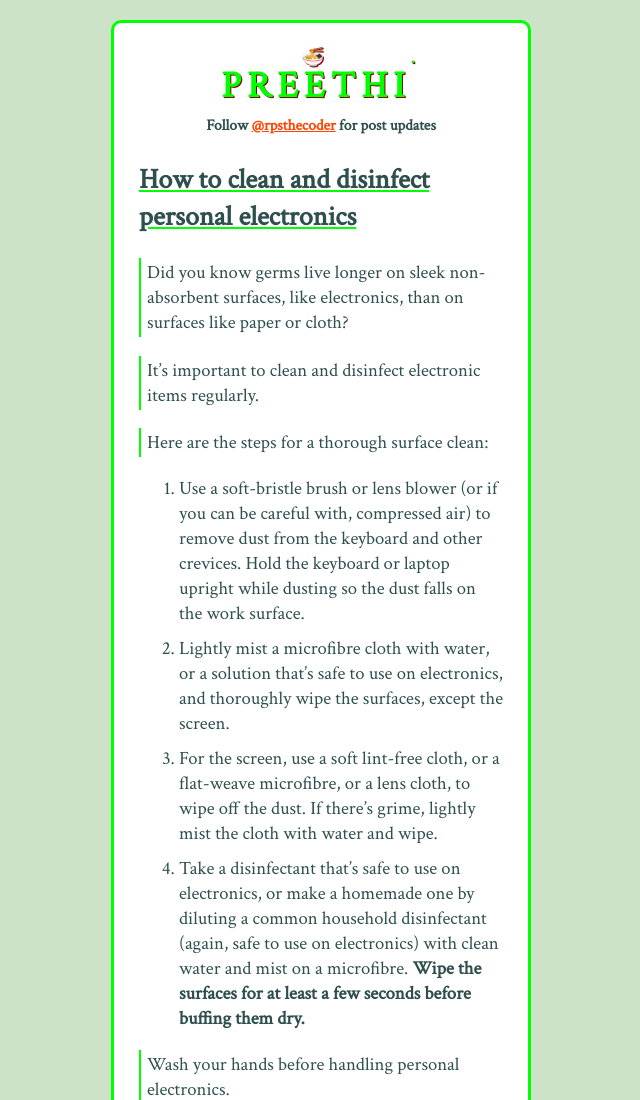
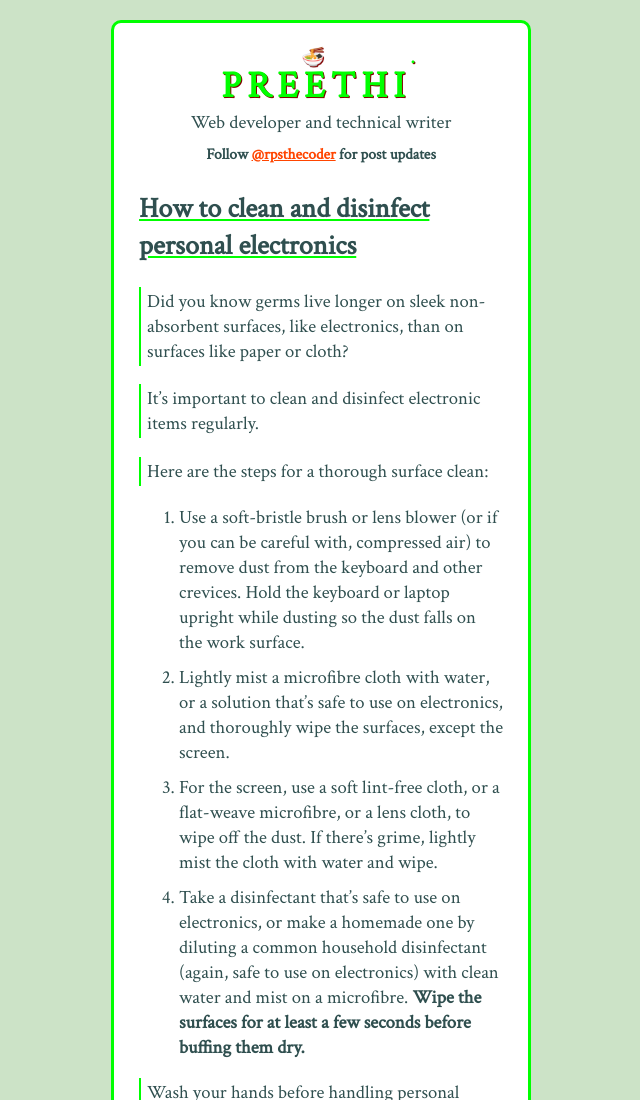
Before and after one commit to rpsthecoder/38696253, a plain HTML site: page index.html in a window 1280 px wide. Shown: the top 1100 px of the page, without its empty margins (319-959 px from the left). Drawn offline with Linux system fonts and the light colour scheme.

Commit message:
initial commit

```diff
--- a/index.html
+++ b/index.html
@@ -30,6 +30,7 @@
 			letter-spacing: 6px;
 			border-top-left-radius: 10px;
 			border-top-right-radius: 10px;
+			margin-bottom: 0;
 		}
 
 		a:link{ color: orangered; }
@@ -95,7 +96,8 @@
 <body>
 	<main>
 		<h1><ruby>PREETHI<rt>🍜</rt><rt>.</rt></ruby></h1>
-		<h5 style="text-align: center; margin-top:-20px;">Follow <a href="https://twitter.com/intent/follow?screen_name=rpsthecoder" target=_blank>@rpsthecoder</a> for post updates</h5>
+		<p style="margin-top: 0;text-align: center;">Web developer and technical writer</p>
+		<h5 style="text-align: center; margin-top:-10px;">Follow <a href="https://twitter.com/intent/follow?screen_name=rpsthecoder" target=_blank>@rpsthecoder</a> for post updates</h5>
 		<button id=share>Share/save my web address</button>
 		<noscript>Enable Javascript in your browser<br><br></noscript>
 
```
